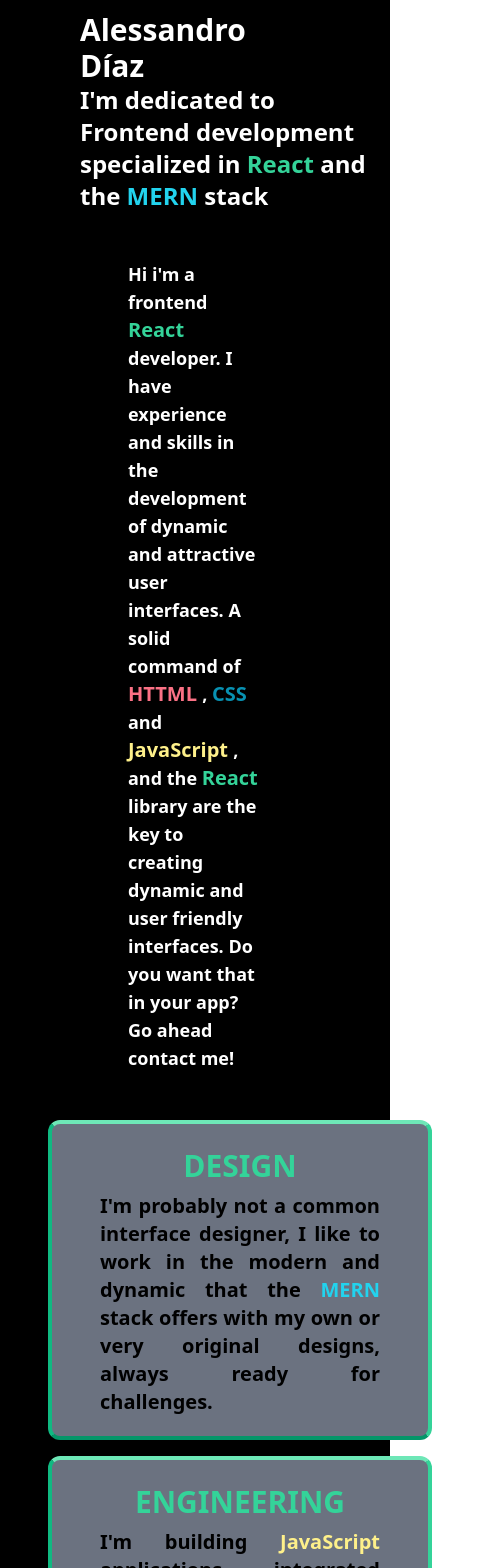
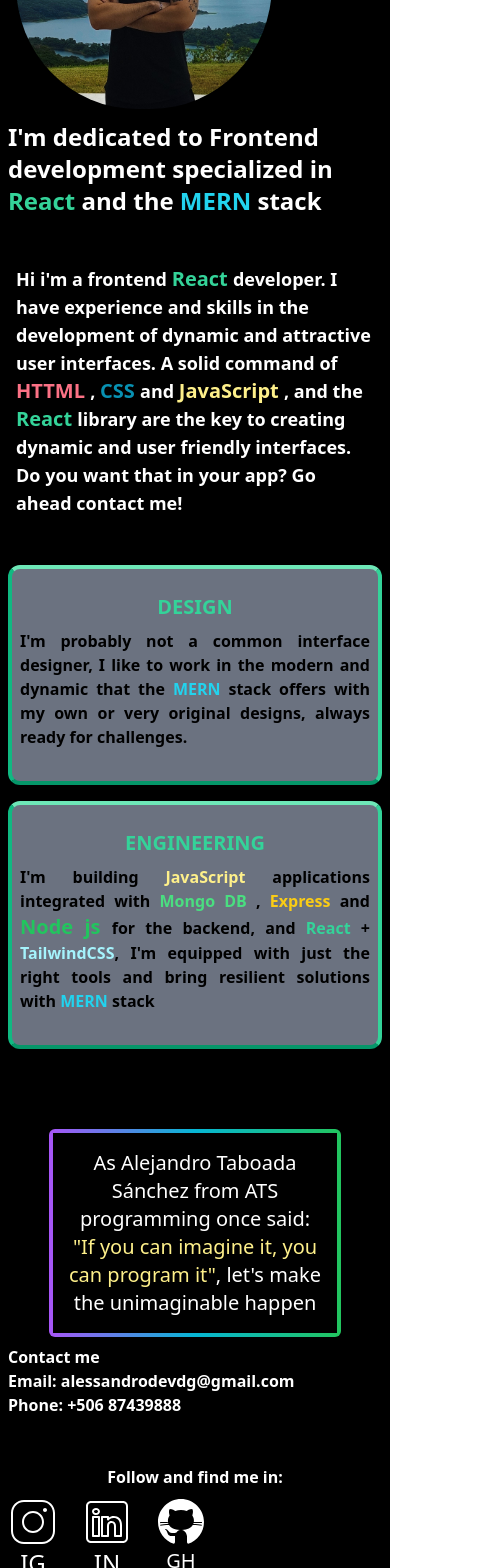
Before and after one commit to Alessandro1809/Personal-Portfolio, a React (Vite) app: page / in a window 390 px wide. Shown: the part 400-1968 px from the top of the page, 496 px wide, since content can reach past the window. Built offline with nearby package versions, Linux system fonts and the light colour scheme.

Commit message:
fixing responsive design

```diff
--- a/src/components/DropdownButton.jsx
+++ b/src/components/DropdownButton.jsx
@@ -26,7 +26,7 @@
         leaveFrom="transform opacity-100 scale-100"
         leaveTo="transform opacity-0 scale-95"
       >
-        <Menu.Items className="absolute right-0 z-20 mt-4 text-center origin-top-right rounded-md shadow-lg w-72 bg-emerald-200 ring-1 ring-black ring-opacity-5 focus:outline-none">
+        <Menu.Items className="absolute right-0 z-20 mt-4 text-center origin-top-right rounded-md shadow-lg w-44 bg-emerald-200 ring-1 ring-black ring-opacity-5 focus:outline-none">
           <div className="py-1">
             <Menu.Item>
               {({ active }) => (
--- a/src/components/Footer.jsx
+++ b/src/components/Footer.jsx
@@ -8,23 +8,23 @@
 const Footer = () => {
   return (
     <>
-    <footer className="bg-black p-14"data-aos='fade-right'>
-      <div className="flex gap-12">
+    <footer className="bg-black lg:p-14 md:p-14 sm:p-14 p-2"data-aos='fade-right'>
+      <div className="lg:flex md:flex sm:flex grid gap-12">
         <div className="flex-row">
-         <Link to='Contact'> <p className="text-white text-xl font-semibold hover:text-red-500">Contact me</p></Link>
-         <Link to='https://mail.google.com/mail/u/0/#inbox'><p className="text-white text-lg font-semibold hover:text-emerald-400">Email: alessandrodevdg@gmail.com</p></Link>
-         <p className="text-white text-lg font-semibold hover:text-emerald-400">Phone: +506 87439888</p>
+         <Link to='Contact'> <p className="text-white lg:text-xl md:text-xl sm:text-xl font-semibold hover:text-red-500">Contact me</p></Link>
+         <Link to='https://mail.google.com/mail/u/0/#inbox'><p className="text-white lg:text-lg md:text-lg sm:text-lg font-semibold hover:text-emerald-400">Email: alessandrodevdg@gmail.com</p></Link>
+         <p className="text-white lg:text-lg md:text-lg sm:text-lg font-semibold hover:text-emerald-400">Phone: +506 87439888</p>
          </div>
 
         <div>
-        <p className="text-white text-lg text-center font-semibold mb-2 ">Follow and find me in:</p>
+        <p className="text-white lg:text-lg md:text-lg sm:text-lg text-center font-semibold mb-2 ">Follow and find me in:</p>
 
         <div className="flex gap-6">
           <Link to='https://instagram.com/this._is_.ale?igshid=ZDc4ODBmNjlmNQ=='><img src={instagram} alt="IG"/> <p className="text-white text-center text-2xl lg:text-lg md:text-lg">IG</p></Link>
          <Link to='https://www.linkedin.com/in/alessandro-diaz'> <img src={linkedin} alt="IN" /> <p className="text-white text-center text-2xl lg:text-lg md:text-lg">IN</p></Link>
           <Link to='https://github.com/Alessandro1809'><img src={github} alt="GH"/><p className="text-white text-center text-xl lg:text-lg md:text-lg">GH</p></Link>
           </div>
-      </div>
+        </div>
       </div>
 
     </footer>
--- a/src/components/FormContact.jsx
+++ b/src/components/FormContact.jsx
@@ -44,14 +44,14 @@
       <div className="flex gap-4">
     <div className="mb-5 w-full ">
             <label htmlFor="name"
-            className="font-bold text-white uppercase"
+            className="lg:font-bold text-white uppercase lg:text-lg md:text-lg sm:text-lg text-xs font-semibold"
             >Name:</label>
             <input
             id="name"
             name="user_name"
             type="text"
             placeholder="Enter your name"
-            className="w-full p-2 mt-2 placeholder-white border-2 rounded-md bg-black text-white"
+            className="w-full p-2 mt-2 placeholder-white border-2 rounded-md bg-black text-white placeholder:text-xs lg:placeholder:text-lg md:placeholder:text-lg sm:placeholder:text-lg "
             value={name}
             onChange={e=>setName(e.target.value)}
 
@@ -59,14 +59,14 @@
         </div>
         <div className="mb-5 w-full ">
             <label htmlFor="Email"
-            className="font-bold text-white uppercase"
+            className="lg:font-bold text-white uppercase lg:text-lg md:text-lg sm:text-lg text-xs font-semibold"
             >Email address:</label>
             <input
             id="subject"
             name="user_email"
             type="text"
             placeholder="Enter your mail address"
-            className="w-full p-2 mt-2 placeholder-white border-2 rounded-md bg-black text-white"
+            className="w-full p-2 mt-2 placeholder-white border-2 rounded-md bg-black text-white placeholder:text-xs lg:placeholder:text-lg md:placeholder:text-lg sm:placeholder:text-lg"
             value={email}
             onChange={e=>setEmail(e.target.value)}
             />
@@ -74,14 +74,14 @@
         </div>
         <div className="mb-5 w-full ">
             <label htmlFor="message"
-            className="font-bold text-white uppercase"
+            className="lg:font-bold text-white uppercase lg:text-lg md:text-lg sm:text-lg text-xs font-semibold"
             >message:</label>
             <textarea
             id="message"
             name="message"
             type="text"
             placeholder="Hi, I think we need a design system for our products at Company X. How soon can you hop on to discuss this?"
-            className="w-full p-2 mt-2 placeholder-white border-2 rounded-md bg-black text-white resize-none h-20"
+            className="w-full p-2 mt-2 placeholder-white border-2 rounded-md bg-black text-white resize-none h-20 lg:placeholder:text-lg md:placeholder:text-lg sm:placeholder:text-lg placeholder:text-xs"
             value={message}
             onChange={e=>setMessage(e.target.value)}
             />
--- a/src/components/MyExperience.jsx
+++ b/src/components/MyExperience.jsx
@@ -20,20 +20,20 @@
         <div className='lg:hidden md:hidden sm:block text-center '>
         <DropdownButton/>
         </div>
-        <div className="lg:px-20 md:px-20 lg:py-40 lg:w-3/4 h-auto  py-40">
-          <h1 className="text-emerald-400 lg:text-5xl font-semibold px-40 underline text-2xl md:text-4xl" data-aos='fade-right'>Over the years</h1>
+        <div className="lg:px-20 md:px-20 lg:py-40 lg:w-3/4 h-auto sm:py-40 md:py-40 py-20">
+          <h1 className="text-emerald-400 lg:text-5xl font-semibold lg:px-40 md:px-40 sm:px-40 underline text-3xl md:text-4xl px-4" data-aos='fade-right'>Over the years</h1>
           <p className="text-white text-xl lg:ml-36 mt-10 p-6 text-justify" data-aos='fade-right'>I've developed multiple personal and experimental projects throughout my apprenticeship, from 2020 to the present, from small apps with important functionalities and algorithmic complexity to complete crm systems in the <span className="text-xl font-bold text-cyan-400"> MERN</span> stakc, I've learned to handle style frameworks such as <span className="text-xl font-bold text-cyan-200"> TailwindCSSs</span> and <span className="text-xl font-bold text-blue-500"> Bootstrap</span> for build intuitive and attractive applications, worked and shaped complete landing pages, during my apprenticeship I was and still am very self-taught, so I strive to always learn something new and constantly take on development challenges.</p>
         </div>
 
         <div className=" lg:w-4/3 h-auto grid lg:grid-flow-col-row md:grid-flow-row lg:gap-4 ">
             <div className='mb-12'>
-              <h1 className="text-emerald-400 lg:text-3xl font-semibold px-40 underline text-2xl md:text-4xl "data-aos='zoom-in-right'>Companies where I worked</h1>
-              <p className="text-white text-xl lg:ml-32 lg:mr-96 mt-10 p-6 text-justify" data-aos='fade-right'>RomanoffGroup - It is a company in charge of offering construction, architecture, interior and exterior design services for prestigious projects, located in Costa Rica, Guanacaste, Playas del Coco, in this company the project and maintenance of its landing page was carried out,
+              <h1 className="text-emerald-400 lg:text-3xl font-semibold lg:px-40 md:px-40 sm:px-40 underline text-2xl md:text-4xl w-auto px-2 "data-aos='zoom-in-right'>Companies where I worked</h1>
+              <p className="text-white lg:text-xl md:text-xl sm:text-xl lg:ml-32 lg:mr-96 mt-10 lg:p-6 md:p-6 sm:p-6 text-justify h-auto w-auto p-3" data-aos='fade-right'>RomanoffGroup - It is a company in charge of offering construction, architecture, interior and exterior design services for prestigious projects, located in Costa Rica, Guanacaste, Playas del Coco, in this company the project and maintenance of its landing page was carried out,
               <span className='text-cyan-600'> www.Romanoffgroupcr.com</span>, a Landing that required an elaboration in the <span className="text-xl font-bold text-cyan-400"> MERN</span>  stack as it functioned as an exhibition of the projects developed, my work in the company was as a full-stack developer and project manager.</p>
             </div>
 
             <div data-aos='zoom-in-right'>
-              <h1 className="text-emerald-400 lg:text-3xl text-2xl font-semibold px-40 underline md:text-4xl lg">My technology stack:</h1>
+              <h1 className="text-emerald-400 lg:text-3xl text-2xl font-semibold lg:px-40 md:px-40 sm:px-40 underline md:text-4xl px-4">My technology stack:</h1>
               <div className='grid lg:grid-cols-2 justify-center  md:grid-cols-2 md:ml-20'>
               <p className="text-white text-xl lg:ml-40 mt-10 flex gap-2"data-aos='zoom-in-right'> <img src={iconojs} alt="iconoJS" className='w-10 h-auto rounded-sm animate-pulse'/>- Javascript</p>
               <p className="text-white text-xl  mt-10 flex gap-2"data-aos='zoom-in-right'> <img src={iconotailwind} alt="iconoTW" className='w-10 h-auto rounded-sm '/>- TailwindCSS</p>
--- a/src/components/PersonalInfo.jsx
+++ b/src/components/PersonalInfo.jsx
@@ -10,10 +10,13 @@
       <DropdownButton/>
       </div>
       <div className='grid grid-flow-col gap-2 md:gap-4 lg:gap-96' >
-        <h1 className=" text-white text-3xl font-bold ml-20 mt-80"data-aos='fade-right'>Alessandro Díaz</h1>
-        <img src={foto} alt="presentation image" className='w-80 h-auto rounded-full border-4 mt-40 sm:block md:block lg:block 'data-aos='fade-right'/>
+        <h1 className=" text-white text-3xl font-bold lg:ml-20 md:ml-20 sm:ml-20 lg:mt-80 md:mt-80 sm:mt-80 mt-20 ml-2 mb-10"data-aos='fade-right'>Alessandro Díaz</h1>
+        <img src={foto} alt="presentation image" className='w-80 h-auto rounded-full border-4 mt-40 sm:block md:block lg:block hidden'data-aos='fade-right'/>
       </div>
-        <div className="ml-20 ">
+
+      <img src={foto} alt="presentation image" className='w-72 px-4 h-auto rounded-full sm:hidden md:hidden lg:hidden p-3'data-aos='fade-right'/>
+
+        <div className="lg:ml-20 md:ml-20 sm:ml-20 ml-2">
             <p className="text-2xl font-bold text-white" data-aos='fade-up'>I'm dedicated to Frontend development specialized in
                 <span className="text-2xl font-bold text-emerald-400"> React </span>
                 and the
@@ -21,21 +24,21 @@
             </p>
         </div>
 
-        <div className="py-12 px-20 ml-12 mr-12" data-aos='fade-up'>
+        <div className="py-12 lg:px-20 md:px-20 sm:px-20 px-2 ml-2 mr-2" data-aos='fade-up'>
           <p className="text-lg font-semibold text-white">Hi i'm  a frontend <span className="text-xl font-bold text-emerald-400"> React </span> developer. I have experience and skills in the development of dynamic and attractive user interfaces.
           A solid command of <span className="text-xl font-bold text-rose-400"> HTTML </span>, <span className="text-xl font-bold text-cyan-600"> CSS </span> and <span className="text-xl font-bold text-yellow-200"> JavaScript </span>, and the <span className="text-xl font-bold text-emerald-400"> React </span> library are the key to creating dynamic and user friendly interfaces. Do you want that in your app? Go ahead contact me!</p>
         </div>
 
-        <div className="grid lg:grid-flow-col lg:justify-center text-justify gap-4 md:grid-flow-row md:justify-center" data-aos='fade-right'>
+        <div className="grid lg:grid-flow-col lg:justify-center text-justify gap-4 md:grid-flow-row md:justify-center h-auto w-auto" data-aos='fade-right'>
 
-          <div className="py-6 px-12 ml-12 mr-12 bg-gray-500 rounded-xl w-96 h-80 border-4 border-b-emerald-600 border-l-emerald-500 border-r-emerald-400 border-t-emerald-300"data-aos='zoom-in-right'>
-            <p className="text-3xl font-bold text-emerald-400 text-center">DESIGN</p>
-            <p className="text-black text-xl font-semibold py-2">I'm probably not a common interface designer, I like to work in the modern and dynamic that the <span className="text-xl font-bold text-cyan-400"> MERN</span> stack offers with my own or very original designs, always ready for challenges.</p>
+          <div className="py-6 px-2 ml-2 mr-2 bg-gray-500 rounded-xl lg:w-96 lg:h-80 md:w-96 md:h-80 sm:w-96 sm:h-80  h-auto border-4 border-b-emerald-600 border-l-emerald-500 border-r-emerald-400 border-t-emerald-300"data-aos='zoom-in-right'>
+            <p className="lg:text-3xl md:text-3xl sm:text-3xl text-xl font-bold text-emerald-400 text-center">DESIGN</p>
+            <p className="text-black lg:text-xl md:text-xl sm:text-xl font-semibold py-2">I'm probably not a common interface designer, I like to work in the modern and dynamic that the <span className="lg:text-xl md:text-xl sm:text-xl font-bold text-cyan-400"> MERN</span> stack offers with my own or very original designs, always ready for challenges.</p>
           </div>
 
-          <div className="py-6 px-12 ml-12 mr-12 bg-gray-500 rounded-xl w-96 h-80 mb-10 border-4 border-b-emerald-600 border-l-emerald-500 border-r-emerald-400 border-t-emerald-300"data-aos='zoom-in-right'>
-            <p className="text-3xl font-bold text-emerald-400 text-center">ENGINEERING</p>
-            <p className="text-black text-xl font-semibold py-2">I'm building <span className="text-xl font-bold text-yellow-200"> JavaScript </span> applications integrated with <span className="text-xl font-bold text-green-400"> Mongo DB </span>, <span className="text-xl font-bold text-yellow-400"> Express </span> and  <span className="text-xl font-bold text-green-500"> Node js </span> for the backend, and <span className="text-xl font-bold text-emerald-400"> React </span>  + <span className="text-xl font-bold text-cyan-200"> TailwindCSS</span>, I'm equipped with just the right tools and bring resilient solutions with <span className="text-xl font-bold text-cyan-400"> MERN</span> stack</p>
+          <div className="py-6 px-2 ml-2 mr-2 bg-gray-500 rounded-xl lg:w-96 lg:h-80 md:w-96 md:h-80 sm:w-96 sm:h-80  h-auto mb-10 border-4 border-b-emerald-600 border-l-emerald-500 border-r-emerald-400 border-t-emerald-300"data-aos='zoom-in-right'>
+            <p className="tlg:text-3xl md:text-3xl sm:text-3xl text-xl  font-bold text-emerald-400 text-center">ENGINEERING</p>
+            <p className="text-black lg:text-xl md:text-xl sm:text-xl font-semibold py-2">I'm building <span className="lg:text-xl md:text-xl sm:text-xl font-bold text-yellow-200"> JavaScript </span> applications integrated with <span className="lg:text-xl md:text-xl sm:text-xl font-bold text-green-400"> Mongo DB </span>, <span className="lg:text-xl md:text-xl sm:text-xl font-bold text-yellow-400"> Express </span> and  <span className="text-xl font-bold text-green-500"> Node js </span> for the backend, and <span className="lg:text-xl md:text-xl sm:text-xl font-bold text-emerald-400"> React </span>  + <span className="lg:text-xl md:text-xl sm:text-xl font-bold text-cyan-200"> TailwindCSS</span>, I'm equipped with just the right tools and bring resilient solutions with <span className="lg:text-xl md:text-xl sm:text-xl font-bold text-cyan-400"> MERN</span> stack</p>
           </div>
         </div>
 
```
Also changed, not shown: src/components/MyProjects.jsx (+26 -26 lines).
